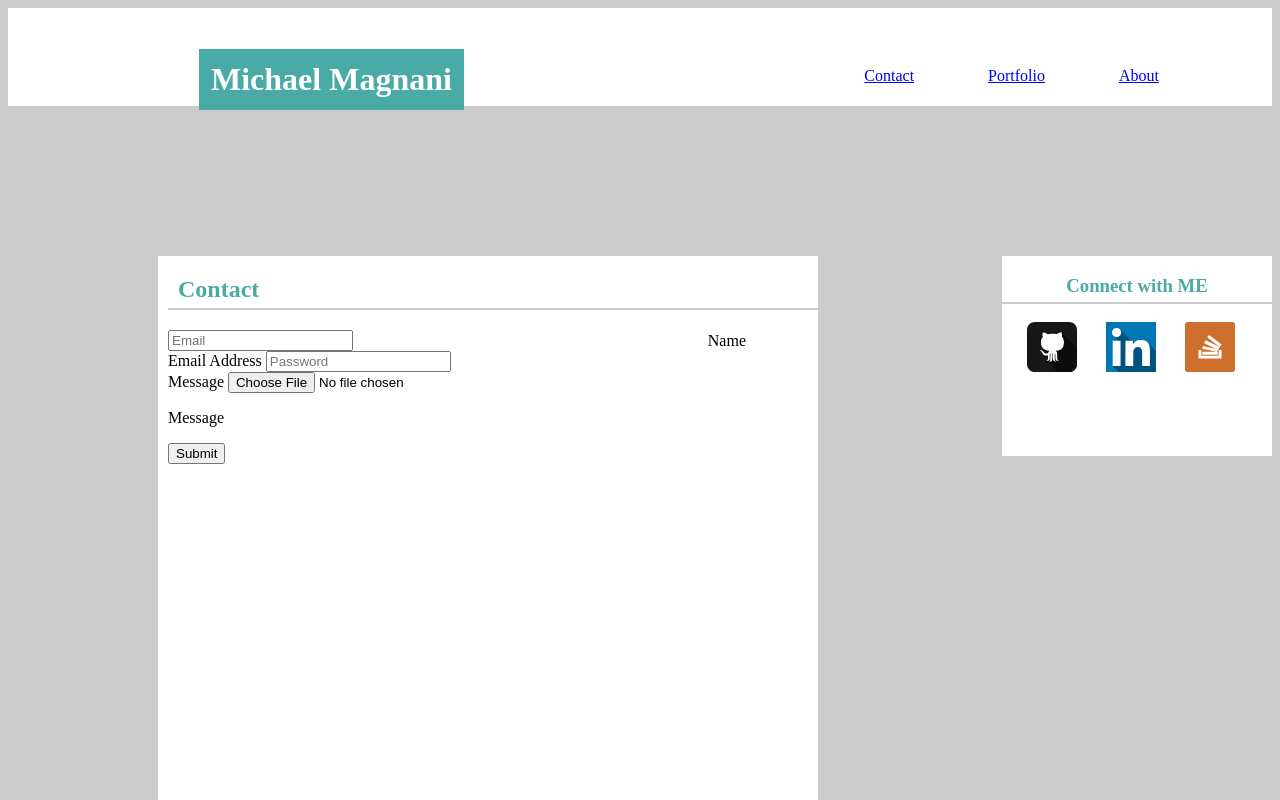
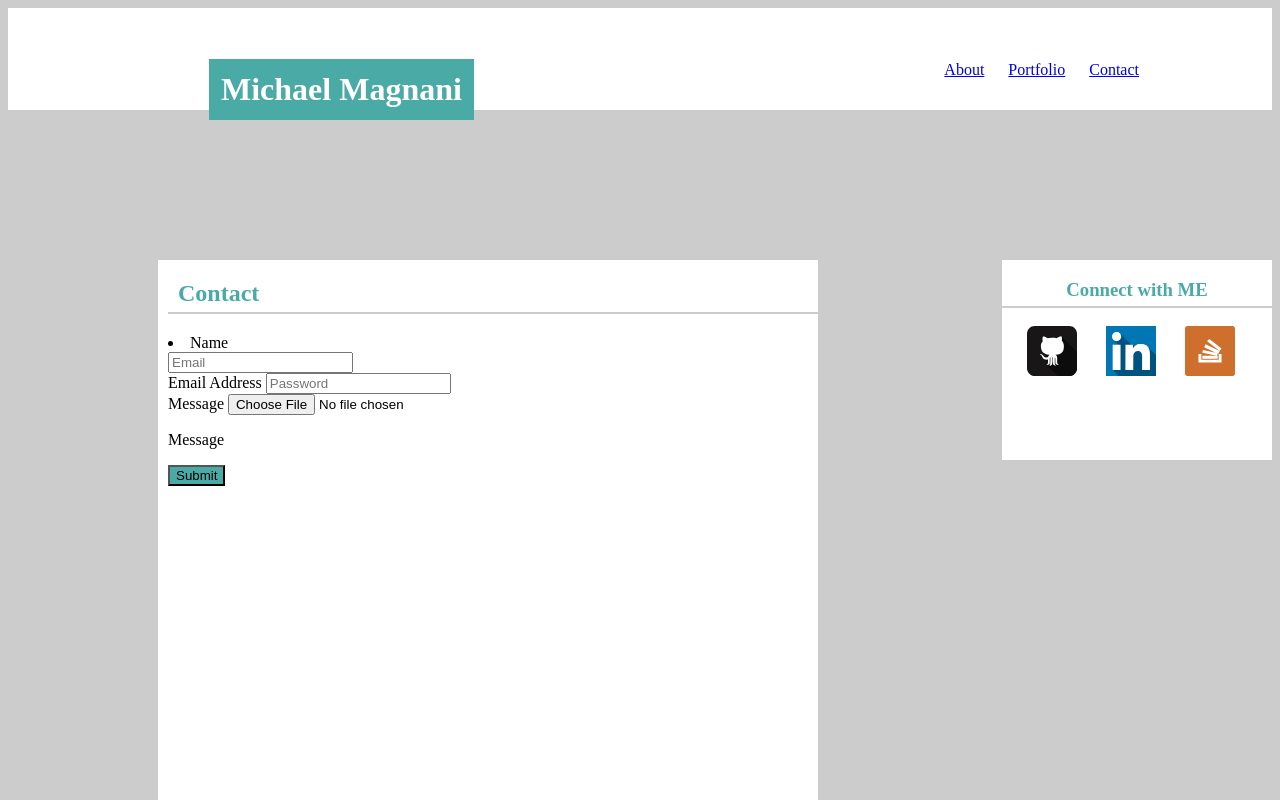
Before and after one commit to MMagnani5/Basic-Portfolio, a plain HTML site: page contact.html in a window 1280 px wide. Shown: the top 800 px of the page. Drawn offline with Linux system fonts and the light colour scheme; files whose address does not match are found by name.

Commit message:
fixing css nav bar

```diff
--- a/Assets/css/style.css
+++ b/Assets/css/style.css
@@ -7,7 +7,7 @@ body{
 h1{
 		background-color: #4aaaa5;
 		padding: 12px;
-		margin:0px 200px 40px 150px;
+		margin:0px 210px 90px 150px;
 		position: absolute;
 		color:#fff;
 
@@ -15,16 +15,20 @@ h1{
 .header {
 	background-color: white;
 	border:1px solid #fff;
-	padding: 40px;
+	padding: 50px;
 
 }
 
-li{
+nav {
 	background-color: #fff;
 	float:right;
 	margin: 2px;
 	display: inline;
 	padding-right: 70px;
+
+}
+nav a{
+	padding:10px;
 }
 h2{
 	padding-left: 10px;
@@ -91,6 +95,8 @@ footer {
 	text-align: center;
 	padding: 25px;
 }
+/* portfolio html*/
+
 .portfolio-pics{
 	position: relative;
 	width: 200px;
@@ -108,3 +114,11 @@ footer {
 	margin-top: 160px;
 
 }
+
+.Email{
+	padding: 10px;ß
+}
+button{
+	background-color: #4aaaa5;
+	border-style:
+}
--- a/contact.html
+++ b/contact.html
@@ -9,12 +9,12 @@
 
 <div class="header">
 	<h1>Michael Magnani</h1>
-	<ul>
-		<li><a href="index.html">About</a></li>
-		<li><a href="portfolio.html">Portfolio</a></li>
-		<li><a href="contact.html">Contact</a>
-		</li>
-	</ul>
+	<nav>
+		<a href="index.html">About</a>
+		<a href="portfolio.html">Portfolio</a>
+		<a href="contact.html">Contact</a>
+
+	</nav>
 
 </div>
 <div class="content">
```
Also changed, not shown: index.html (+5 -5 lines), portfolio.html (+6 -6 lines).
